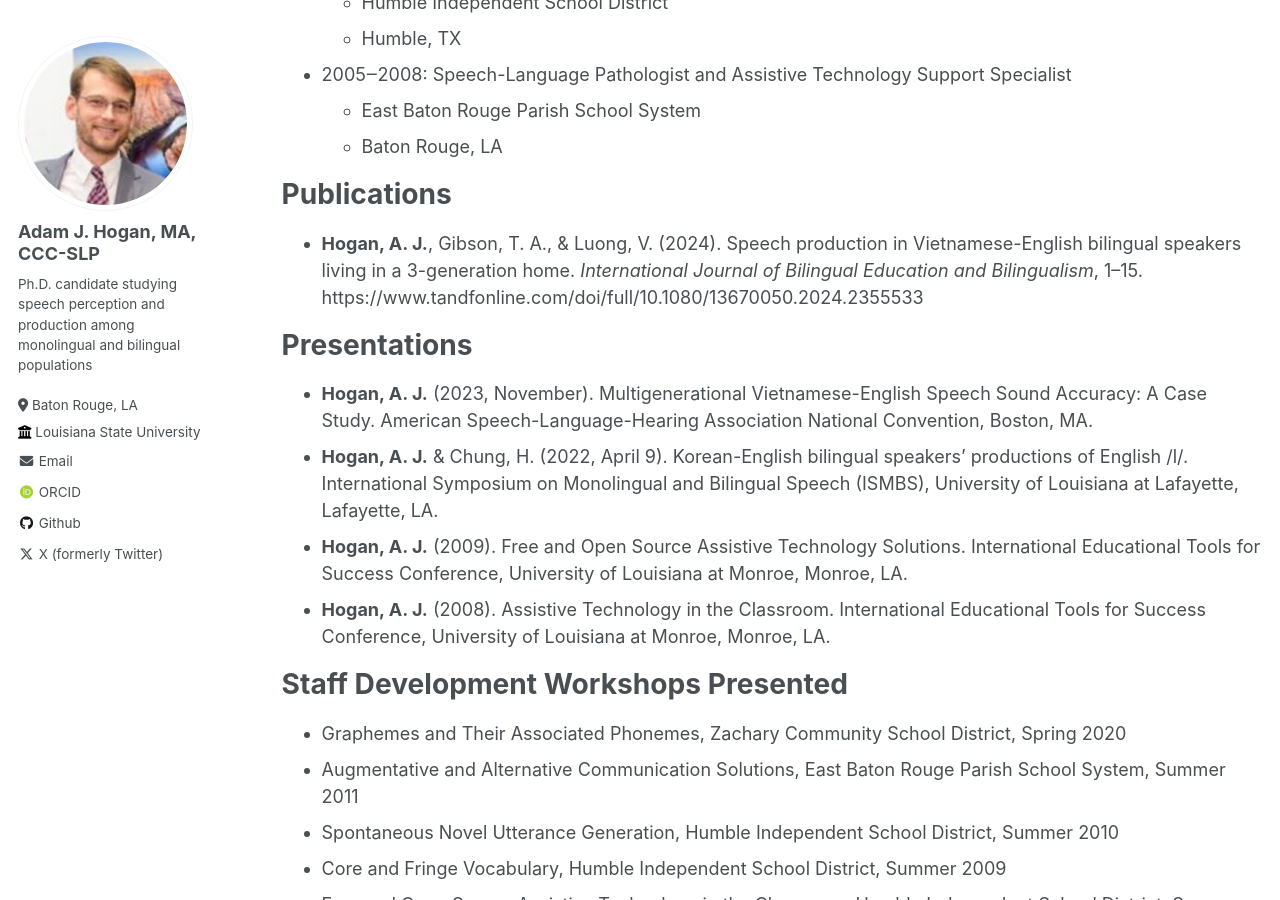
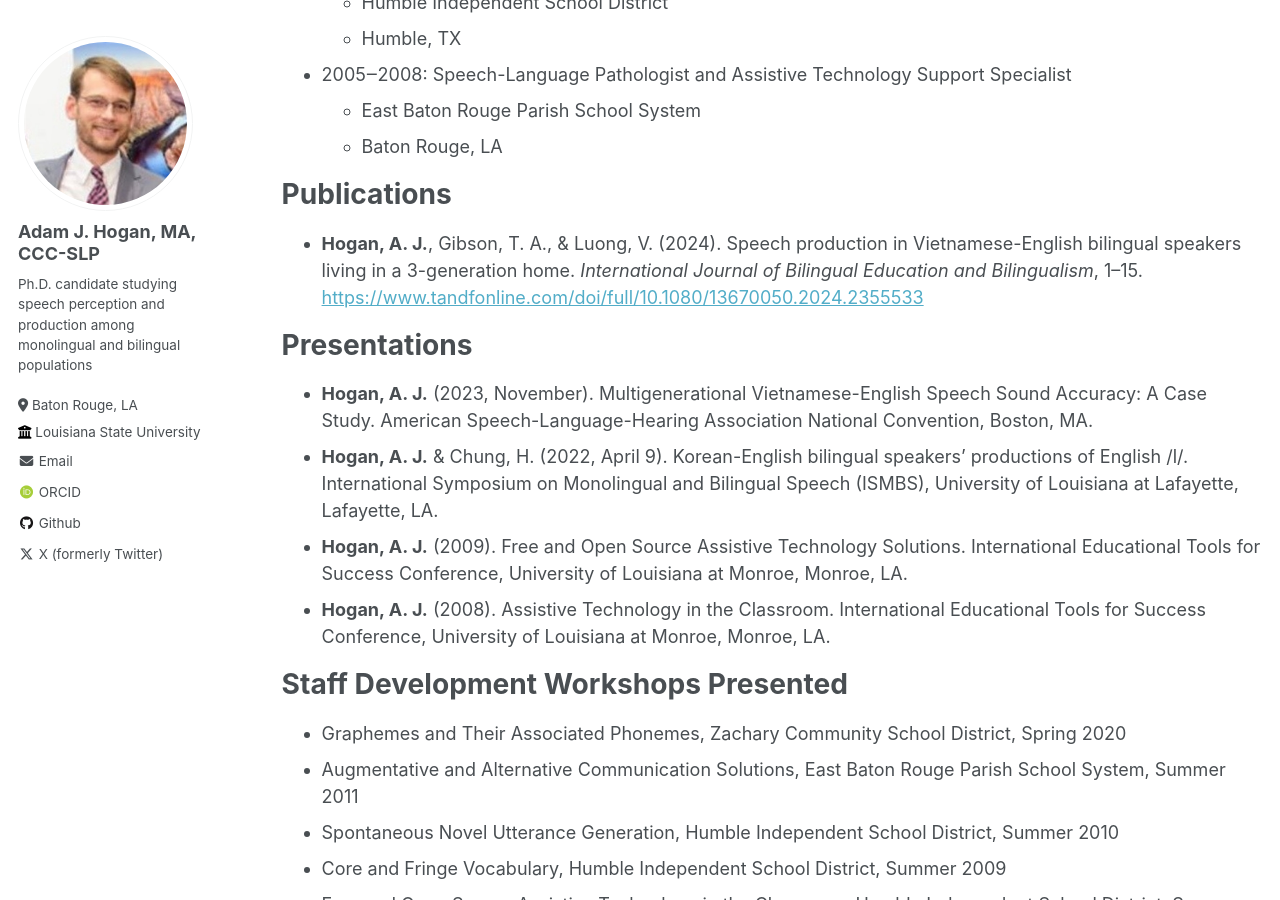
Before and after one commit to adamjhogan/adamjhogan.github.io, a Jekyll site: the page built from _pages/cv.md, in a window 1280 px wide and 900 px high, scrolled down 1004 px. Built offline with Jekyll 4.4.1, drawn with Linux system fonts in a browser that asks for light colours; some web fonts are replaced.

Commit message:
Try make clicky the link

```diff
--- a/_pages/cv.md
+++ b/_pages/cv.md
@@ -48,7 +48,7 @@ Work experience
 
 Publications
 ======
-* **Hogan, A. J.**, Gibson, T. A., & Luong, V. (2024). Speech production in Vietnamese-English bilingual speakers living in a 3-generation home. *International Journal of Bilingual Education and Bilingualism*, 1–15. https://www.tandfonline.com/doi/full/10.1080/13670050.2024.2355533
+* **Hogan, A. J.**, Gibson, T. A., & Luong, V. (2024). Speech production in Vietnamese-English bilingual speakers living in a 3-generation home. *International Journal of Bilingual Education and Bilingualism*, 1–15. <https://www.tandfonline.com/doi/full/10.1080/13670050.2024.2355533>
 
 Presentations
 ======
```
